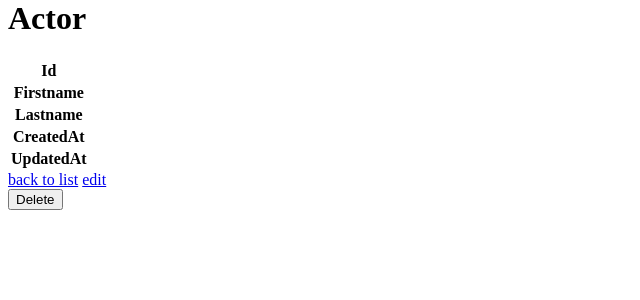
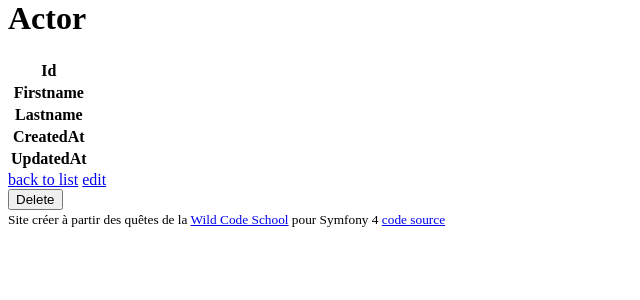
Before and after one commit to Aurelie-feyzin/Series, a Symfony app: template templates/actor/show.html.twig in a window 1280 px wide. Shown: the part 21-321 px from the top of the page, without its empty margins (0-640 px from the left). Run offline with Twig, Linux system fonts and the light colour scheme; the template is opened without the code that fills it, so the values that code supplies are empty; some libraries are stand-ins or nearby versions.

Commit message:
Création du footer - création du template + scss - ajout dans le template base - ajout d'un test dans HomeControllerTest

```diff
--- /dev/null
+++ b/templates/_footer.html.twig
@@ -0,0 +1,6 @@
+<div class="container text-center">
+    <small class="text-center">Site créer à partir des quêtes de la <a href="https://www.wildcodeschool.com/fr-FR"
+                                                                       target="_blank">Wild Code School</a> pour Symfony
+        4
+        <a href="https://github.com/Aurelie-feyzin/Series" target="_blank">code source</a></small>
+</div>
--- a/templates/base.html.twig
+++ b/templates/base.html.twig
@@ -14,6 +14,7 @@
         {% block main %}{% endblock %}
     </main>
     <footer class="mt-auto bg-one one">
+        {{ include('_footer.html.twig') }}
     </footer>
 
         {% block javascripts %}
```
Also changed, not shown: assets/css/app.scss (+17 -0 lines), tests/Controller/HomeControllerTest.php (+6 -0 lines).
